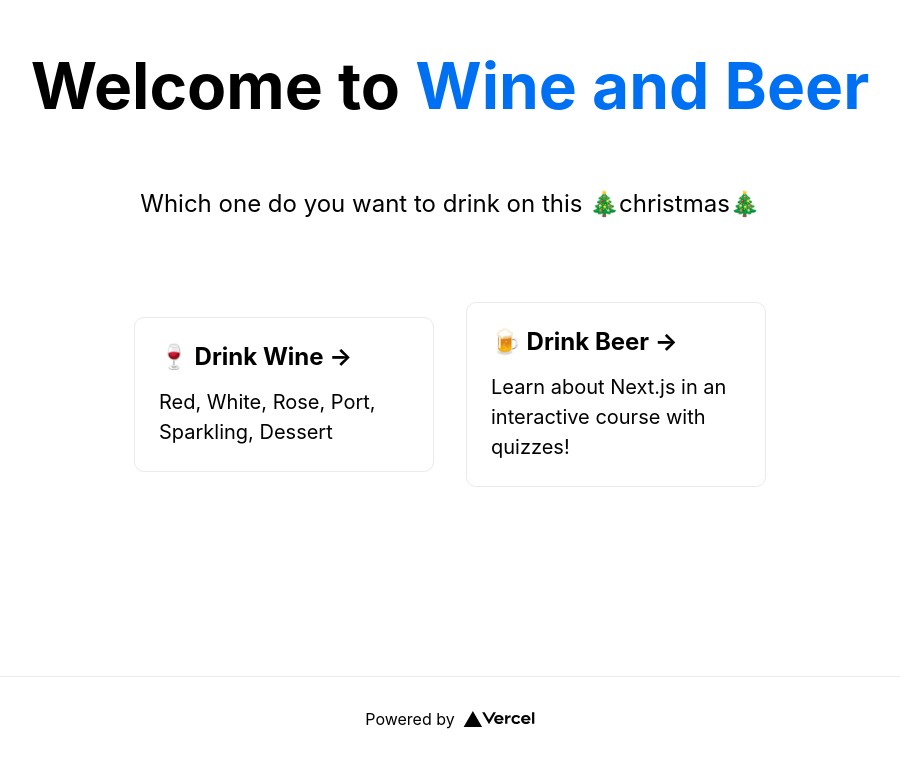
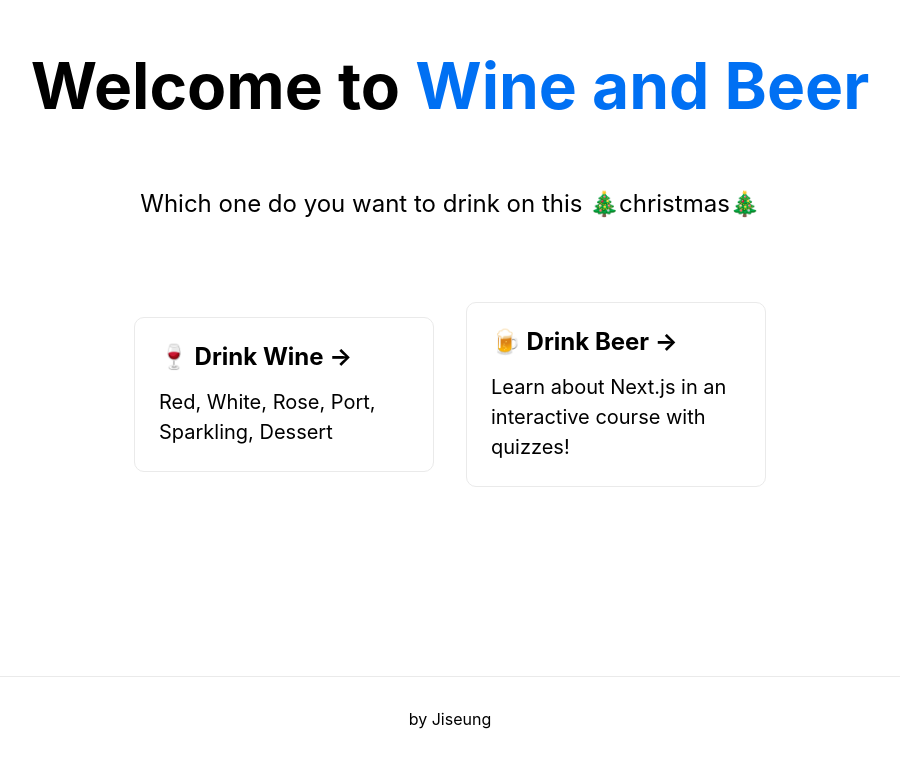
Before and after one commit to jiseung-kang/wine.vercel.com, a Next.js app: page / in a window 1280 px wide. Shown: the part 124-885 px from the top of the page, without its empty margins (190-1090 px from the left). Built offline with nearby package versions, Linux system fonts and the light colour scheme.

Commit message:
💄  Update UI

```diff
--- a/src/pages/index.tsx
+++ b/src/pages/index.tsx
@@ -33,12 +33,7 @@ const Home: NextPage = () => {
 			</main>
 
 			<footer className={styles.footer}>
-				<a href="https://vercel.com?utm_source=create-next-app&utm_medium=default-template&utm_campaign=create-next-app" target="_blank" rel="noopener noreferrer">
-					Powered by{' '}
-					<span className={styles.logo}>
-						<Image src="/vercel.svg" alt="Vercel Logo" width={72} height={16} />
-					</span>
-				</a>
+				<a href="#">by Jiseung</a>
 			</footer>
 		</div>
 	);
```
